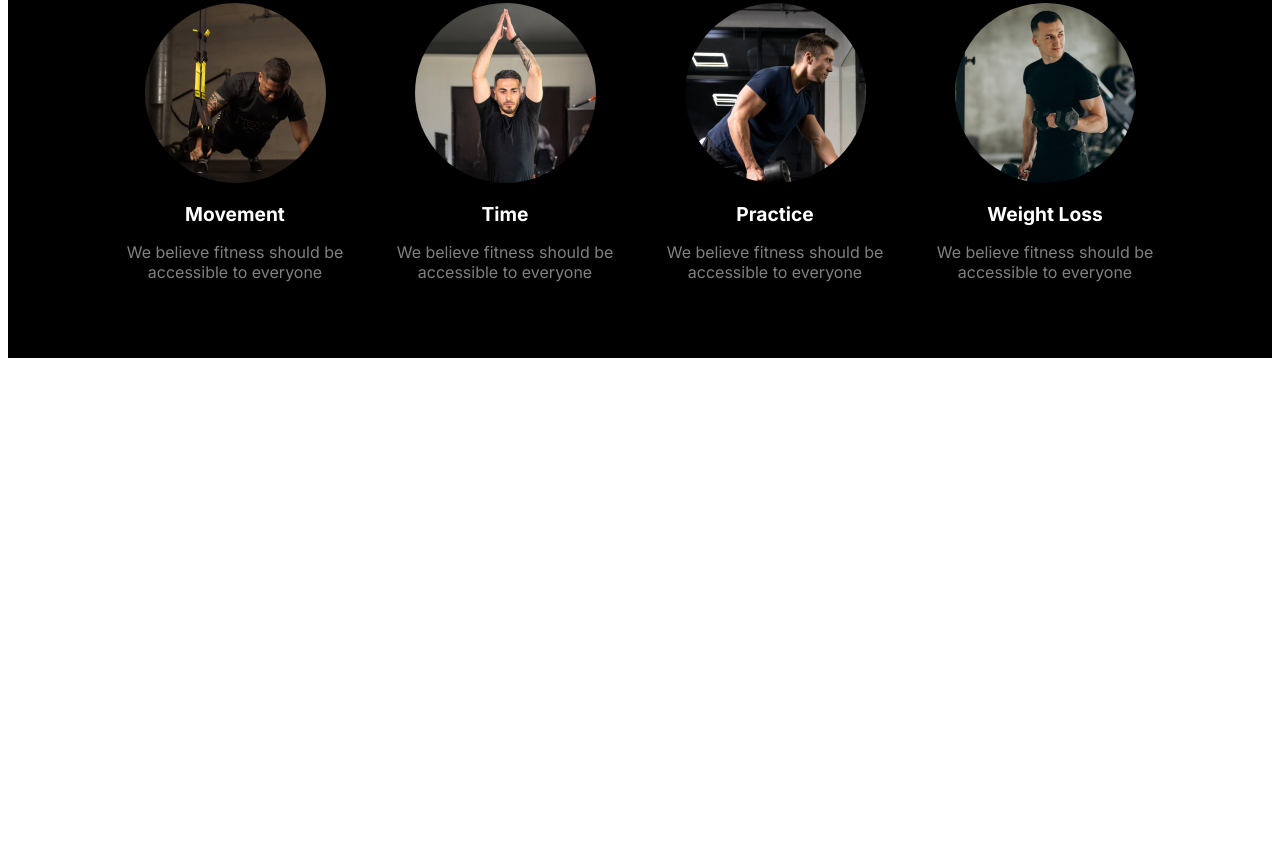
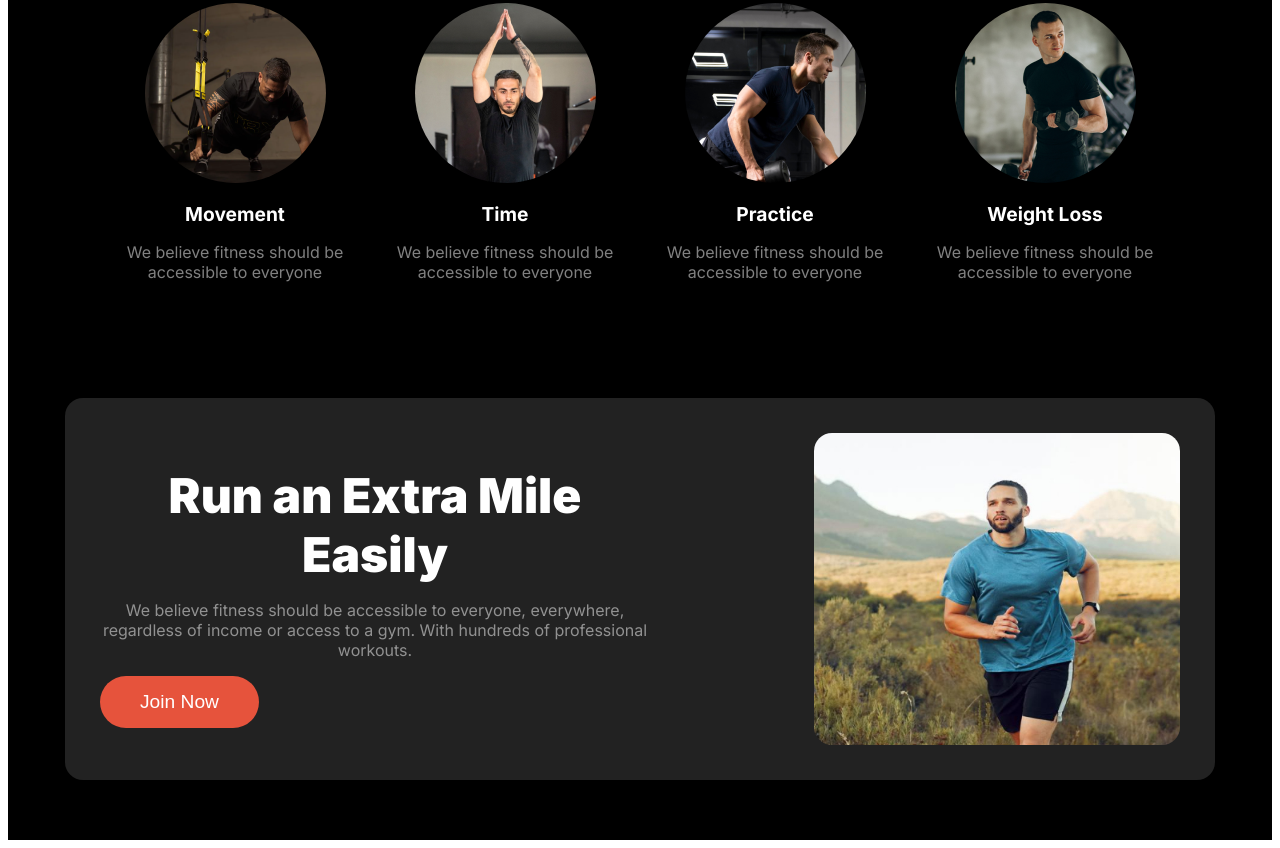
Before and after one commit to ishtmahin/B10A2-versatile-website, a plain HTML site: page index.html in a window 1280 px wide. Shown: the part 938-1786 px from the top of the page. Before the commit the page ends 1304 px from the top, so only its background shows below. Drawn offline with Linux system fonts and the light colour scheme; files whose address does not match are found by name.

Commit message:
added run section

```diff
--- a/index.html
+++ b/index.html
@@ -89,6 +89,29 @@
                 </div>
             </div>
         </section>
+
+        <section class="run-extra">
+
+            <div class="run-container">
+
+                <h3 class="section-title">
+                    Run an Extra Mile Easily
+                </h3>
+
+                <p class="section-description">
+                    We believe fitness should be accessible to everyone, everywhere, regardless of income or access to a
+                    gym. With hundreds of professional workouts.
+                </p>
+
+                <button class="btn-primary">Join Now</button>
+
+            </div>
+
+            <div class="run-image">
+                <img src="images/run.jpg" alt="person running" class="img-effect">
+            </div>
+
+        </section>
     </main>
 
     <footer>
--- a/styles/styles.css
+++ b/styles/styles.css
@@ -1,6 +1,7 @@
 @import url('https://fonts.googleapis.com/css2?family=Inter:ital,opsz,wght@0,14..32,100..900;1,14..32,100..900&display=swap');
 
 /* Shared styles */
+
 
 
 .inter {
@@ -249,11 +250,49 @@ ul>li>a {
   text-align: center;
 }
 
-.image-container{
+.image-container {
   display: flex;
   flex-direction: column;
   align-items: center;
 }
+
+/* Run extra mile realted styles  */
+.run-extra {
+  max-width: 1080px;
+  margin: 100px auto 50px;
+  display: flex;
+  justify-content: space-between;
+  border-radius: 18px;
+  background: rgb(34, 34, 34);
+  padding: 35px;
+  align-items: center;
+}
+
+.run-container{
+  width: 550px;
+}
+
+.run-image {
+  height: 312px;
+  width: 366px;
+  overflow: hidden;
+  border-radius: 18px;
+}
+
+.img-effect{
+  width: 1200px;
+  height: 737px;
+
+}
+
+.run-image img {
+  position: relative;
+  top: -120px;
+  left: -560px;
+
+}
+
+
 
 /* for small devices */
 @media screen and (max-width: 576px) {
@@ -265,7 +304,8 @@ ul>li>a {
     display: none;
   }
 
-  .banner, .images-container {
+  .banner,
+  .images-container {
     flex-direction: column;
   }
 
```
